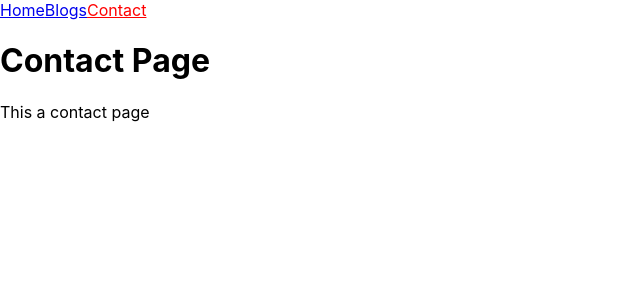
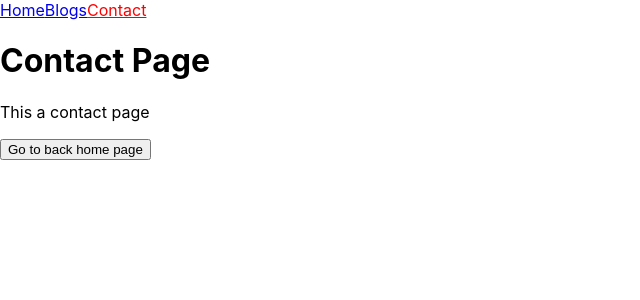
Before and after one commit to SajeebChakraborty/Routing_React_Js, a React (Create React App) app: page /contact in a window 1280 px wide. Shown: the top 300 px of the page, without its empty margins (0-640 px from the left). Built offline with nearby package versions, Linux system fonts and the light colour scheme.

Commit message:
redirect by navigate hook

```diff
--- a/src/components/Contact.js
+++ b/src/components/Contact.js
@@ -1,12 +1,18 @@
 import React from 'react'
+import { useNavigate } from 'react-router-dom'
 
 export default function Contact() {
+
+  const navigate = useNavigate()
+
   return (
     <div>
 
       <h1>Contact Page</h1>
     <p>This a contact page</p>
 
+    <button onClick={()=> {navigate("/")}}>Go to back home page</button>
+
     </div>
   )
 }
```
